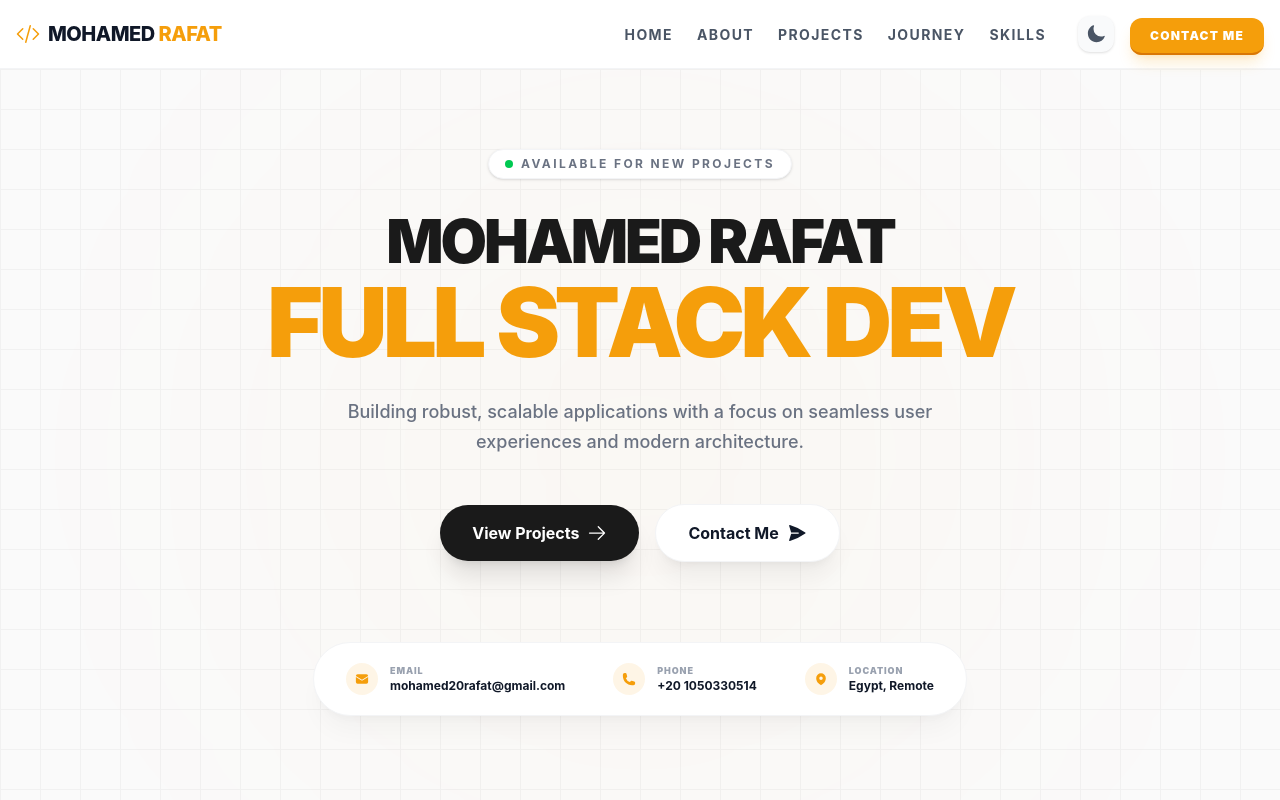
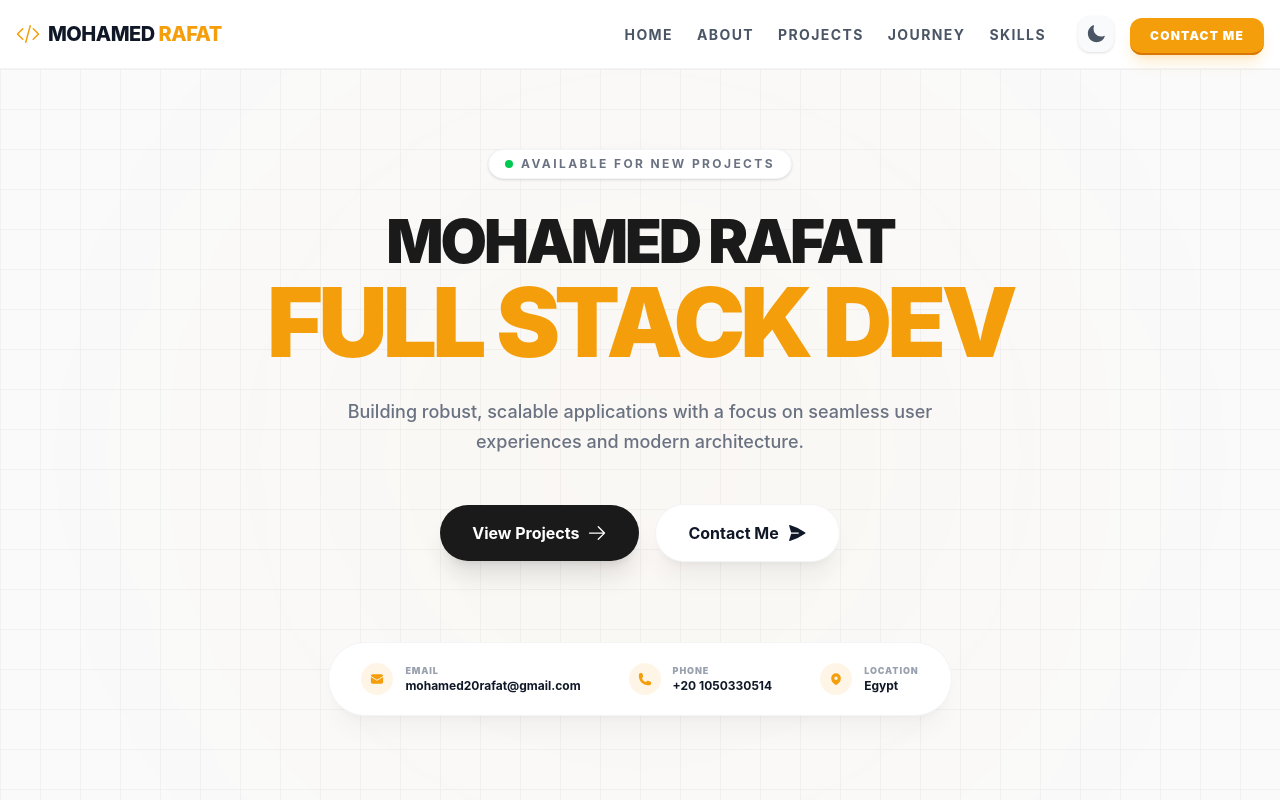
Before and after one commit to mohamed-rafat2001/Portfolio-project, a React (Vite) app in the folder client/: page / in a window 1280 px wide. Shown: the top 800 px of the page. Built offline with nearby package versions, Linux system fonts and the light colour scheme.

Commit message:
fix: remove redundant location information from contact sections
The "Remote" and "Remote Friendly" qualifiers were redundant since Egypt already implies remote work capability. This simplifies the location display while maintaining clarity.

```diff
--- a/client/src/components/home/Contact.jsx
+++ b/client/src/components/home/Contact.jsx
@@ -135,7 +135,7 @@ const Contact = () => {
 										Location
 									</p>
 									<p className="text-xs font-bold text-[#1a1a1a] dark:text-white">
-										Egypt, Remote Friendly
+										Egypt
 									</p>
 								</div>
 							</div>
--- a/client/src/components/home/Hero.jsx
+++ b/client/src/components/home/Hero.jsx
@@ -157,7 +157,7 @@ const Hero = () => {
 								Location
 							</p>
 							<p className="text-xs font-bold text-gray-900 dark:text-white">
-								Egypt, Remote
+								Egypt
 							</p>
 						</div>
 					</div>
```
